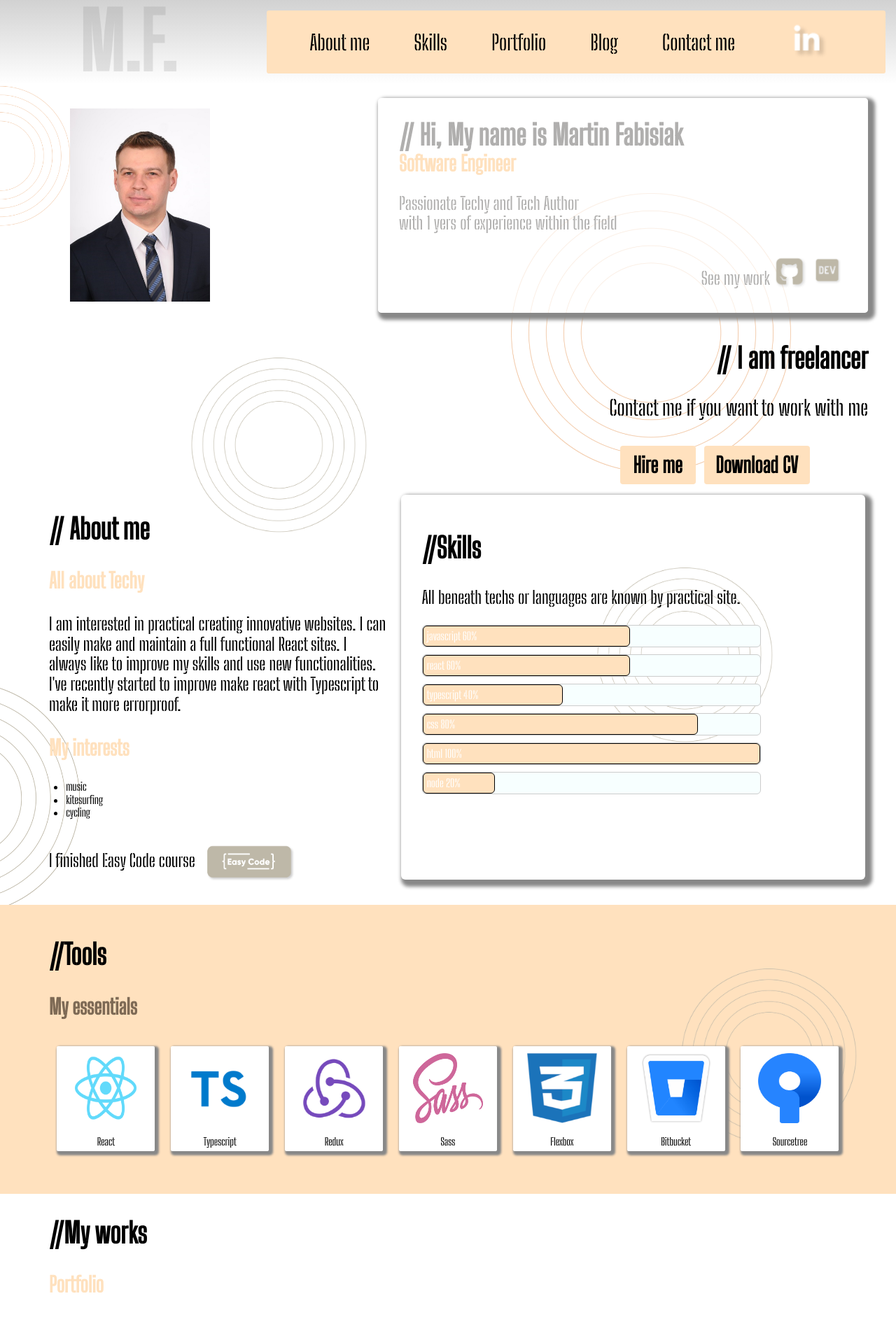
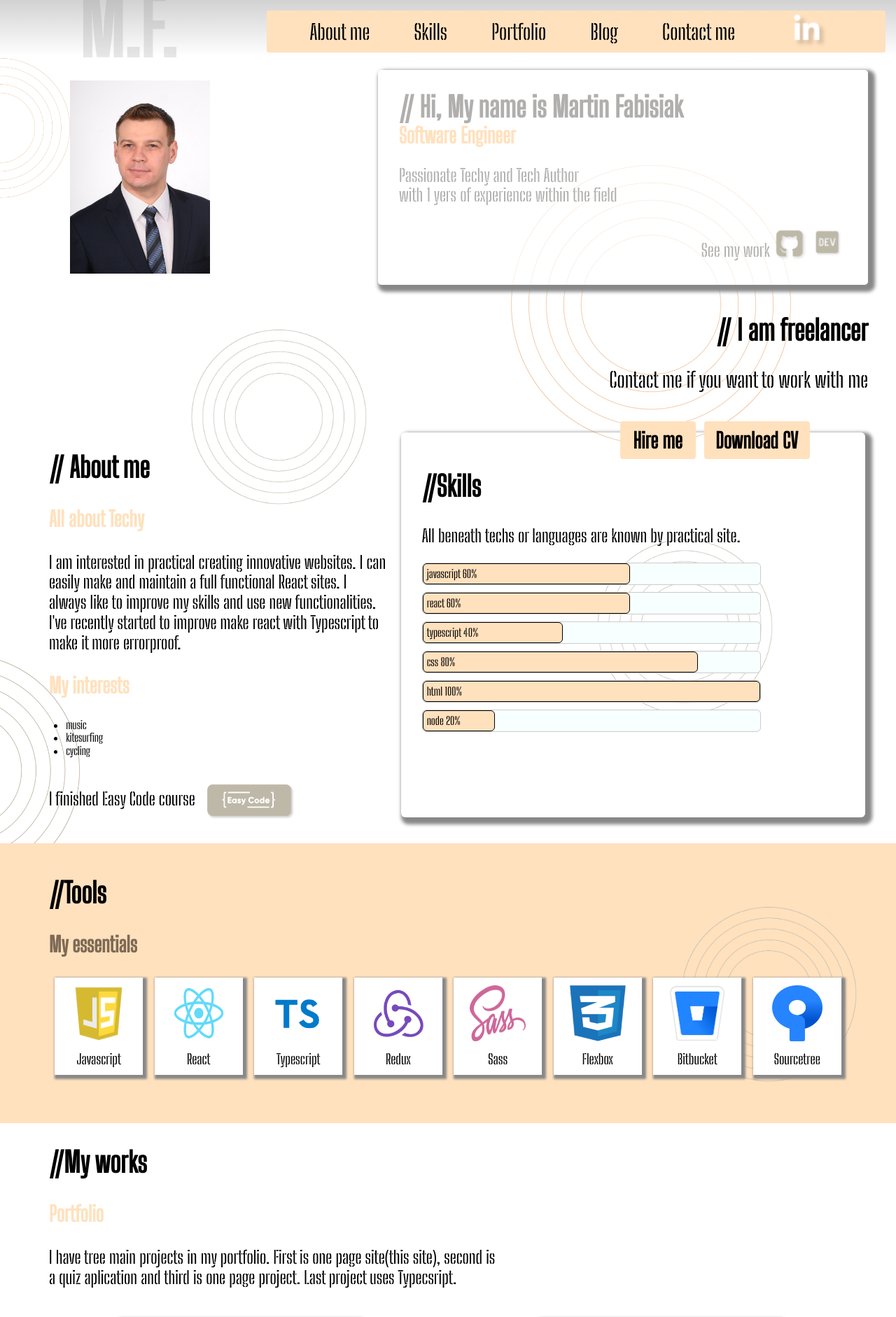
Before and after one commit to marcinfabisiak97/project1PortfolioReact, a React (Create React App) app: page / in a window 1280 px wide. Shown: the top 1882 px of the page at 70% size. Built offline with nearby package versions, Linux system fonts and the light colour scheme.

Commit message:
correction of scss

```diff
--- a/src/components/main-wrapper_tools/index.js
+++ b/src/components/main-wrapper_tools/index.js
@@ -5,8 +5,11 @@ import reduxicon from '../../assets/redux_icon_s.png';
 import bitbucket from '../../assets/devtech/bitbucket.png';
 import sourcetree from '../../assets/devtech/sourcetree.png';
 import flexboxicon from '../../assets/devtech/css.png';
+import javascript from '../../assets/devtech/javascript.png';
+
 const Mainwrappertools = ({ aboutref, skillref, myworkref, blogref, contactref }) => {
   const myTools = [
+    { 'klas': 'main-tollsicon_img', 'pict': javascript, 'text': 'Javascript' },
     { 'klas': 'main-tollsicon_img', 'pict': reacticon, 'text': 'React' },
     { 'klas': 'main-tollsicon_img', 'pict': typescripticon, 'text': 'Typescript' },
     { 'klas': 'main-tollsicon_img', 'pict': reduxicon, 'text': 'Redux' },
--- a/src/styles/themes/default/components/_header.scss
+++ b/src/styles/themes/default/components/_header.scss
@@ -3,7 +3,7 @@
   justify-content: flex-end;
   background-color: $c-gray-opacity;
   background-image: linear-gradient($c-gray-opacity, $c-white);
-  height: 15vh;
+  height: 10vh;
   width: 100%;
 }
 
@@ -37,7 +37,7 @@
 
   &__nav {
     font-size: pxToRem(25);
-    margin: $space-standard;
+    margin: $space-small;
     width: 100%;
     align-items: center;
     background-color: $c-negroni;
@@ -83,15 +83,9 @@
 
   .header {
     &__nav {
-      padding: $space-x-small;
-      margin: $space-small;
-    }
-  }
-
-  .header {
-    &__nav {
       font-size: pxToRem(25);
       padding: $space-medium;
+      margin: $space-small;
     }
 
     &__navLi1 {
@@ -193,8 +187,7 @@
   .header {
     &__nav {
       width: 60vw;
-      height: 10vh;
-      font-size: pxToRem(15);
+      font-size: pxToRem(20);
       padding: $space-xxx-small;
       margin-top: $space-small;
     }
@@ -256,8 +249,6 @@
   .header {
     &__nav {
       width: 60vw;
-      height: 10vh;
-      font-size: pxToRem(15);
       padding: $space-xxx-small;
       margin-top: $space-small;
     }
@@ -280,11 +271,11 @@
 
     &__navLi > a {
       text-decoration: none;
-      font-size: pxToRem(15);
+      font-size: pxToRem(20);
     }
 
     &__navLi > a:hover {
-      font-size: pxToRem(20);
+      font-size: pxToRem(25);
       transition: font-size 0.5s;
     }
   }
@@ -292,7 +283,7 @@
 
 @media only screen and (max-width: $break-xs) {
   .header > h3 {
-    @include myFlex();
+    display: none;
     justify-content: center;
     font-size: pxToRem(45);
     width: 10vw;
@@ -302,12 +293,10 @@
     padding-bottom: $space-xx-small;
   }
   .header {
-    max-width: 100vw;
     @include myFlex();
     justify-content: space-around;
     background-color: $c-gray-opacity;
     background-image: linear-gradient($c-gray-opacity, $c-white);
-    height: 15vh;
     box-sizing: content-box;
     &__wrapper {
       @include myFlex();
@@ -315,17 +304,14 @@
       background-size: cover;
       align-items: center;
       margin: $space-null;
+      width: 90%;
     }
     &__nav {
-      min-width: 70vw;
-      max-width: 80vw;
-      min-height: 5vh;
-      max-height: 7vh;
       display: flex;
       justify-content: space-between;
-      font-size: pxToRem(20);
-      padding: $space-xxx-small;
-      margin: $space-small $space-null;
+      width: 100vw;
+      padding: $space-x-small;
+      margin: $space-xxx-small $space-null;
     }
 
     &__navLi1 {
--- a/src/styles/themes/default/components/_section.scss
+++ b/src/styles/themes/default/components/_section.scss
@@ -13,7 +13,6 @@
   align-items: flex-end;
   width: nth($sizes, 12);
   padding-right: 0;
-  height: 60vh;
   background-image: url(../../../../assets/koła_02.png),
     url(../../../../assets/zdj1.jpg);
   background-repeat: no-repeat;
@@ -92,6 +91,7 @@
   }
 
   button {
+    cursor: pointer;
     width: 90%;
     padding: $space-x-small;
     margin: $space-small;
@@ -99,6 +99,7 @@
     border-radius: 4px;
     border-style: none;
     color: $c-black;
+    transition: 0.5s transform ease-in-out;
   }
 
   button:focus {
@@ -108,6 +109,9 @@
   button:active {
     color: $c-black;
     transform: scale(1.2, 1.2);
+  }
+  button:hover {
+    background-color: rgb(238, 199, 120);
   }
 }
 
@@ -150,7 +154,6 @@
   @include myFlex();
   width: 80%;
   background-color: $c-twilight-blue;
-
   border: 1px solid #ccc;
   border-radius: 6px;
   height: 30px;
@@ -158,74 +161,64 @@
 }
 
 .bar {
+  color: $c-nightRider;
   &-php {
     @include myFlex();
-    color: $c-white;
     padding-left: $space-xx-small;
     align-items: center;
     width: 20%;
     background-color: $c-negroni;
     border: 1px solid $c-black;
     border-radius: 6px;
-
     height: 28px;
   }
 
   &-javascript {
     @include myFlex();
-    color: $c-white;
     padding-left: $space-xx-small;
     align-items: center;
     width: 60%;
     background-color: $c-negroni;
     border: 1px solid $c-black;
     border-radius: 6px;
-
     height: 28px;
   }
 
   &-css {
     @include myFlex();
-    color: $c-white;
     padding-left: $space-xx-small;
     align-items: center;
     width: 80%;
     background-color: $c-negroni;
     border: 1px solid $c-black;
     border-radius: 6px;
-
     height: 28px;
   }
 
   &-html {
     @include myFlex();
-    color: $c-white;
     padding-left: $space-xx-small;
     align-items: center;
     width: 100%;
     background-color: $c-negroni;
     border: 1px solid $c-black;
     border-radius: 6px;
-
     height: 28px;
   }
 
   &-node {
     @include myFlex();
-    color: $c-white;
     padding-left: $space-xx-small;
     align-items: center;
     width: 20%;
     background-color: $c-negroni;
     border: 1px solid $c-black;
     border-radius: 6px;
-
     height: 28px;
   }
 
   &-react {
     @include myFlex();
-    color: $c-white;
     padding-left: $space-xx-small;
     align-items: center;
     width: 60%;
@@ -236,7 +229,6 @@
   }
   &-typescript {
     @include myFlex();
-    color: $c-white;
     padding-left: $space-xx-small;
     align-items: center;
     width: 40%;
@@ -266,7 +258,7 @@
   padding-left: $space-xxx-large;
   padding-right: $space-xxx-large;
   padding-top: $space-small;
-
+  min-height: 300px;
   h3 {
     color: #7e6a55;
   }
@@ -276,28 +268,16 @@
   @include myFlex();
   @include createFlex(row, normal, horizontal);
   position: relative;
-  /*justify-content: space-around;*/
-  width: 70%;
 }
 
 .main-tollsicon_img {
-  margin: $space-x-small $space-x-small $space-x-small;
-
-  img {
-    background-color: $c-white;
-    margin: 0px;
-    padding: $space-x-small $space-standard $space-large;
-    border-radius: 2px;
-    @include boxShadow(3px 3px 3px 3px $c-gray);
-  }
-
+  @include boxShadow(3px 3px 3px 3px $c-gray);
+  background-color: $c-white;
+  padding: 1% 2%;
   p {
-    display: block;
-    position: relative;
-    bottom: $space-large;
-    left: $space-null;
-    font-size: pxToRem(8);
     text-align: center;
+    margin-bottom: 0;
+    margin-top: 10px;
   }
 }
 
@@ -341,7 +321,7 @@
     align-items: flex-end;
     width: nth($sizes, 12);
     padding-right: 0;
-    min-height: 600px;
+    max-height: 600px;
     background-image: url(../../../../assets/koła_02.png),
       url(../../../../assets/zdj1.jpg);
     background-repeat: no-repeat;
@@ -425,6 +405,7 @@
   }
 
   .main-wrapper_tools {
+    min-height: 500px;
     h2 {
       font-size: pxToRem(40);
     }
@@ -445,7 +426,7 @@
         }
 
         p {
-          font-size: pxToRem(15);
+          font-size: pxToRem(30);
         }
       }
     }
@@ -479,8 +460,7 @@
     align-items: flex-end;
     width: nth($sizes, 12);
     padding-right: 0;
-    min-height: 550px;
-    max-height: 700px;
+    max-height: 600px;
     background-image: url(../../../../assets/koła_02.png),
       url(../../../../assets/zdj1.jpg);
     background-repeat: no-repeat;
@@ -509,6 +489,7 @@
   }
 
   .main-wrapper_tools {
+    min-height: 400px;
     h2 {
       font-size: pxToRem(40);
     }
@@ -520,12 +501,12 @@
 
       .main-tollsicon_img {
         img {
-          width: 100px;
-          height: 100px;
+          width: 80px;
+          height: 80px;
         }
 
         p {
-          font-size: pxToRem(15);
+          font-size: pxToRem(20);
         }
       }
     }
@@ -539,8 +520,7 @@
     align-items: flex-end;
     width: nth($sizes, 12);
     padding-right: 0;
-    min-height: 400px;
-    max-height: 500px;
+    max-height: 450px;
     background-image: url(../../../../assets/koła_02.png),
       url(../../../../assets/zdj1.jpg);
     background-repeat: no-repeat;
@@ -624,6 +604,7 @@
   }
 
   .main-wrapper_tools {
+    min-height: 300px;
     h2 {
       font-size: pxToRem(30);
     }
@@ -643,7 +624,7 @@
         }
 
         p {
-          font-size: pxToRem(8);
+          font-size: pxToRem(15);
         }
       }
     }
@@ -677,8 +658,7 @@
     align-items: flex-end;
     width: nth($sizes, 12);
     padding-right: 0;
-    max-height: 700px;
-    min-height: 400px;
+    max-height: 400px;
     background-image: url(../../../../assets/koła_02.png),
       url(../../../../assets/zdj1.jpg);
     background-repeat: no-repeat;
@@ -771,7 +751,7 @@
 
   .main-wrapper_tools {
     padding-left: 10px;
-
+    min-height: 250px;
     h2 {
       padding-left: pxToRem(50);
       font-size: pxToRem(25);
@@ -787,13 +767,8 @@
       justify-content: space-around;
       flex-wrap: wrap;
       .main-tollsicon_img {
-        img {
-          width: 20px;
-          height: 20px;
-        }
-
         p {
-          font-size: pxToRem(10);
+          font-size: pxToRem(15);
         }
       }
     }
@@ -828,7 +803,6 @@
     width: nth($sizes, 12);
     padding-right: 0;
     max-height: 250px;
-    min-height: 180px;
     background-image: url(../../../../assets/koła_02.png),
       url(../../../../assets/zdj1.jpg);
     background-repeat: no-repeat;
@@ -950,7 +924,7 @@
 
   .main-wrapper_tools {
     padding-left: 10px;
-
+    min-height: 300px;
     h2 {
       padding-left: pxToRem(50);
       font-size: pxToRem(15);
@@ -966,13 +940,9 @@
       justify-content: center;
       flex-wrap: wrap;
       .main-tollsicon_img {
-        img {
-          width: 20px;
-          height: 20px;
-        }
-
+        margin: 10px;
         p {
-          font-size: pxToRem(10);
+          font-size: pxToRem(12);
         }
       }
     }
--- a/src/styles/variables.scss
+++ b/src/styles/variables.scss
@@ -8,15 +8,16 @@ $c-negroni: #ffe1be;
 $c-twilight-blue: #f7ffff;
 $c-gray: #888888;
 $c-button: $c-cloudy;
+$c-nightRider: #323131;
 
 //$f-fontAwesome:
 //$f-fontAwesomeBrands:
 $f-baseFontFamily: "Big Shoulders Stencil Display", cursive;
 
 $break-xs: 426px;
-$break-mobile: 768px;
-$break-mid: 1024px;
-$break-laptop: 1440px;
+$break-mobile: 769px;
+$break-mid: 1025px;
+$break-laptop: 1441px;
 $break-high: 2561px;
 
 $tablet-min: 768px;
```
